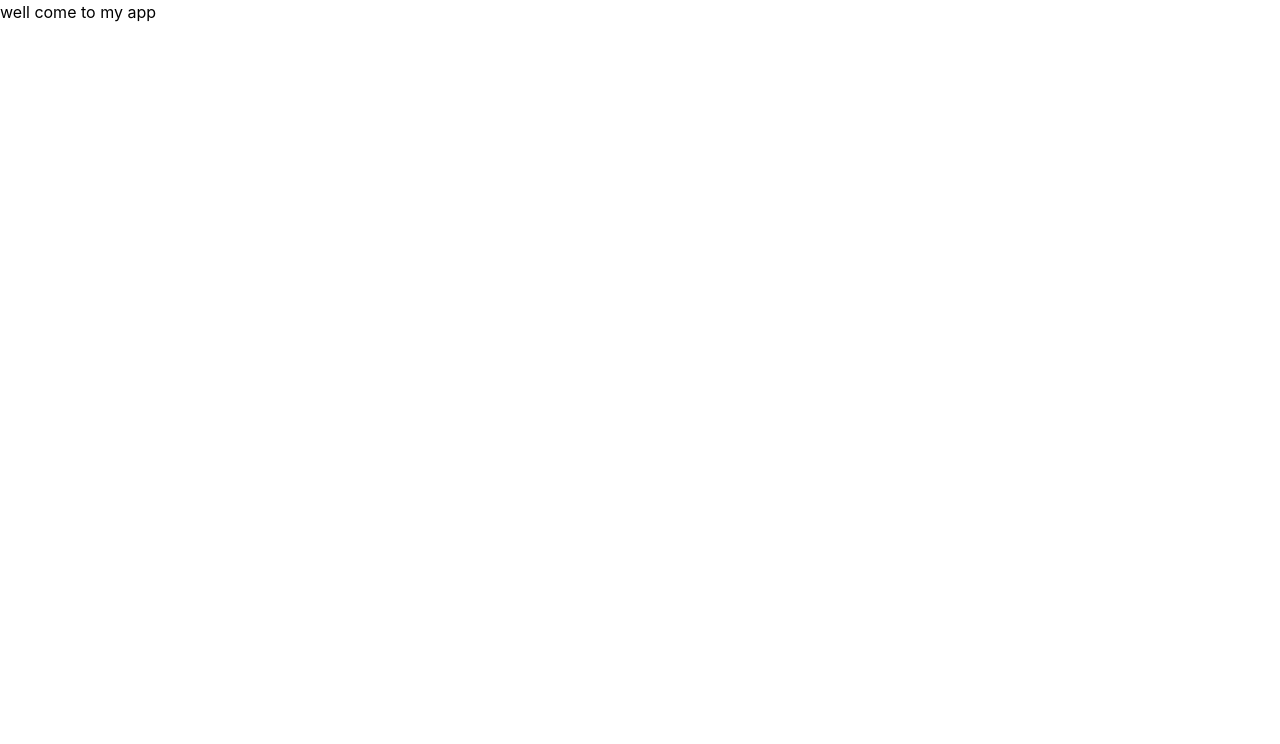
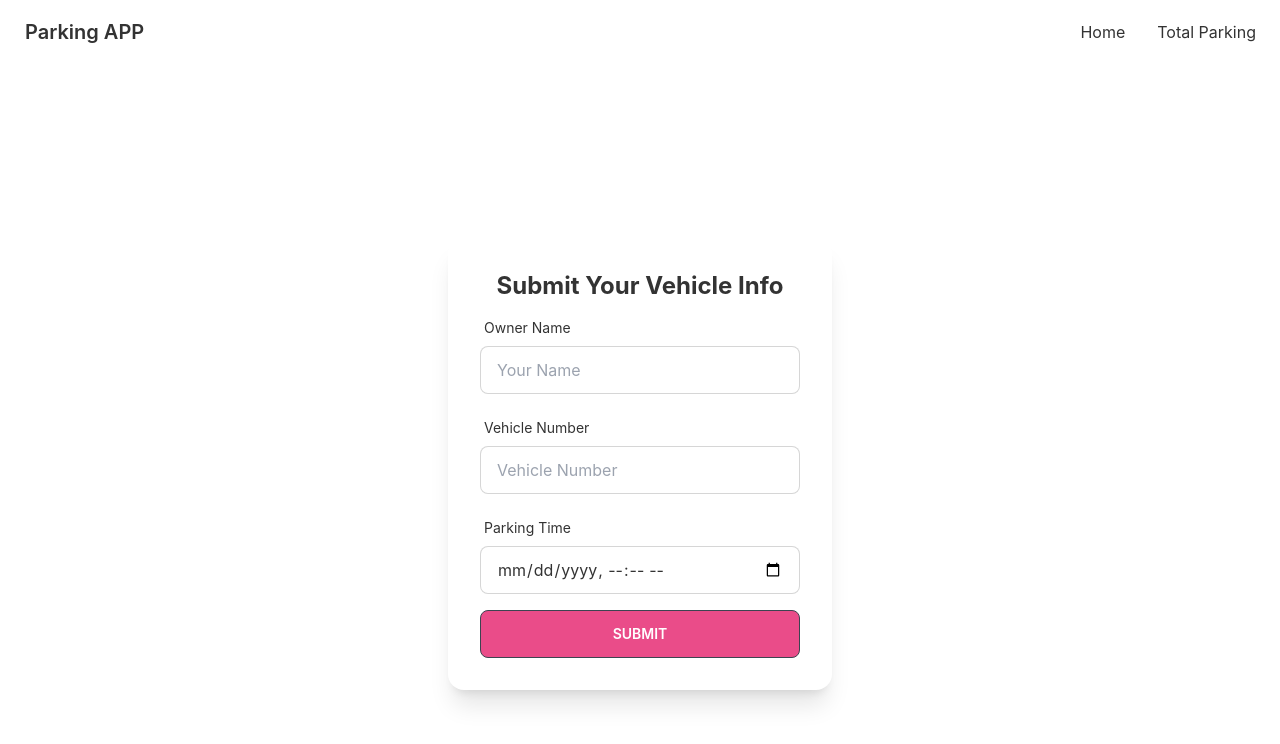
Before and after one commit to shahariyer-as/parking-app, a React (Create React App) app: page / in a window 1280 px wide. Shown: the top 744 px of the page. Built offline with nearby package versions, Linux system fonts and the light colour scheme; no server answers.

Commit message:
parking post and show data

```diff
--- a/package.json
+++ b/package.json
@@ -6,8 +6,10 @@
     "@testing-library/jest-dom": "^5.16.5",
     "@testing-library/react": "^13.4.0",
     "@testing-library/user-event": "^13.5.0",
+    "daisyui": "^2.33.0",
     "react": "^18.2.0",
     "react-dom": "^18.2.0",
+    "react-hook-form": "^7.38.0",
     "react-router-dom": "6.3",
     "react-scripts": "5.0.1",
     "web-vitals": "^2.1.4"
--- a/src/App.js
+++ b/src/App.js
@@ -1,10 +1,18 @@
 
+import { Route, Routes } from 'react-router-dom';
 import './App.css';
+import Home from './components/Home/Home';
+import TotalParking from './components/Home/TotalParking';
+import NavBar from './Shared/NavBar';
 
 function App() {
   return (
     <div >
-      <h1> well come to my app</h1>
+      <NavBar></NavBar>
+    <Routes>
+      <Route path='/' element={<Home></Home> }></Route>
+      <Route path='/totalParking' element={<TotalParking></TotalParking> }></Route>
+    </Routes>
 
     </div>
   );
--- /dev/null
+++ b/src/ParkingInput/ParkingInput.js
@@ -0,0 +1,117 @@
+import React, { useEffect, useState } from "react";
+import { useForm } from "react-hook-form";
+
+
+
+const ParkingInput = () => {
+const [inputInfo,setInputInfo]=useState('')
+  const {
+    register,reset,
+    formState: { errors },
+    handleSubmit,
+
+  } = useForm();
+
+  useEffect(()=>{
+    fetch("http://localhost:5000/parking",{
+      method:"POST",
+      headers: {
+        'Content-Type': 'application/json',
+      },
+      body: JSON.stringify(inputInfo)
+    })
+    .then((response) =>response.json().then(data=>{
+      if(data.acknowledged){
+window.alert('Data Entry Confirm')
+
+
+      }
+      else{
+        window.alert('some face error')
+
+      }
+     reset()
+
+    })
+    )
+
+  },[inputInfo])
+
+  const onSubmit = (data) => {
+    // console.log(data);
+    setInputInfo(data)
+
+  };
+
+  return (
+    <div className="flex h-screen justify-center items-center">
+      <div className="card w-96 bg-base-100 shadow-xl">
+        <div className="card-body">
+          <h2 className="text-center text-2xl font-bold">Submit Your Vehicle Info</h2>
+          <form onSubmit={handleSubmit(onSubmit)}>
+            <div className="form-control w-full max-w-xs">
+              <label className="label">
+                <span className="label-text">Owner Name</span>
+              </label>
+              <input
+                type="name"
+                placeholder="Your Name"
+                className="input input-bordered w-full max-w-xs"
+                {...register("name", { required: true })}
+              />
+              <label className="label ">  {errors.name && <span className="text-red-500">name is required</span>}</label>
+            </div>
+
+            <div className="form-control w-full max-w-xs">
+              <label className="label">
+                <span className="label-text">Vehicle Number</span>
+              </label>
+              <input
+                type="text"
+                placeholder="Vehicle Number"
+                className="input input-bordered w-full max-w-xs"
+                {...register("vehicle", {
+                  required: {
+                    value: true,
+                  },
+                  minLength: {
+                    value: 7,
+                    message: "Must be 6 characters or longer",
+                  },
+                })}
+              />
+              <label className="label">  {errors.Vehicle && <span>This field is required</span>}
+              {errors.vehicle?.type === "minLength" && (
+                  <span className="label-text-alt text-red-500">
+                    {errors.vehicle.message}
+                  </span>
+                )}
+              </label>
+            </div>
+
+            <div className="form-control w-full max-w-xs">
+              <label className="label">
+                <span className="label-text">Parking Time</span>
+              </label>
+              <input
+                type="datetime-local"
+                placeholder="Your Name"
+                className="input input-bordered w-full max-w-xs"
+                {...register("date", { required: true })}
+              />
+              <label className="label ">  {errors.date && <span className="text-red-500">date is required</span>}</label>
+            </div>
+
+            <input
+              className="btn w-full bg-primary max-w-xs text-white"
+              type="submit"
+              value="Submit"
+            />
+          </form>
+        </div>
+      </div>
+    </div>
+  );
+};
+
+export default ParkingInput;
--- /dev/null
+++ b/src/Shared/NavBar.js
@@ -0,0 +1,22 @@
+import React from 'react';
+import { Link } from 'react-router-dom';
+
+const NavBar = () => {
+    return (
+        <div>
+            <div className="navbar bg-primary-500 ">
+  <div className="flex-1">
+    <Link to='' className="btn btn-ghost normal-case text-xl">Parking APP</Link>
+  </div>
+  <div className="flex-none ">
+    <ul className="menu menu-horizontal">
+      <li><Link to=''>Home</Link></li>
+      <li><Link to='/totalParking'>Total Parking</Link></li>
+    </ul>
+  </div>
+</div>
+        </div>
+    );
+};
+
+export default NavBar;
--- /dev/null
+++ b/src/components/Home/Home.js
@@ -0,0 +1,12 @@
+import React from 'react';
+import ParkingInput from '../../ParkingInput/ParkingInput';
+
+const Home = () => {
+    return (
+        <div>
+            <ParkingInput></ParkingInput>
+        </div>
+    );
+};
+
+export default Home;
--- /dev/null
+++ b/src/components/Home/TotalParking.js
@@ -0,0 +1,40 @@
+import React, { useEffect, useState } from "react";
+
+const TotalParking = () => {
+  const [services, setServices] = useState([]);
+  useEffect(() => {
+    fetch("http://localhost:5000/service")
+      .then((res) => res.json())
+      .then((data) => setServices(data));
+  }, []);
+  return (
+    <div>
+      <h2>Total Parking</h2>
+      <div className="overflow-x-auto">
+        <table className="table w-full">
+          <thead>
+            <tr>
+              <th>NO.</th>
+              <th>Name</th>
+              <th>Vehicle No</th>
+              <th>Date</th>
+            </tr>
+          </thead>
+          <tbody>
+            {services?.map((s ,index) => (
+            <tr key={s._id}>
+            <th>{index + 1}</th>
+            <td>{s.name}</td>
+            <td>{s.vehicle}</td>
+            <td>{s.date}</td>
+
+            </tr>
+            ))}
+          </tbody>
+        </table>
+      </div>
+    </div>
+  );
+};
+
+export default TotalParking;
--- a/src/index.js
+++ b/src/index.js
@@ -1,13 +1,14 @@
 import React from 'react';
 import ReactDOM from 'react-dom/client';
+import { BrowserRouter } from 'react-router-dom';
+import App from './App';
 import './index.css';
-import App from './App';
 import reportWebVitals from './reportWebVitals';
 
 const root = ReactDOM.createRoot(document.getElementById('root'));
 root.render(
   <React.StrictMode>
-    <App />
+<BrowserRouter>    <App /></BrowserRouter>
   </React.StrictMode>
 );
 
--- a/tailwind.config.js
+++ b/tailwind.config.js
@@ -3,6 +3,22 @@ module.exports = {
   content: ["./src/**/*.{html,js}"],
   theme: {
     extend: {},
+
   },
-  plugins: [],
+  daisyui: {
+    themes: [
+      {
+        myThemes: {
+          primary: "#EA4C89",
+          secondary: "#f6d860",
+          accent: "#37cdbe",
+          neutral: "#3d4451",
+          "base-100": "#ffffff",
+        },
+      },
+      "dark",
+      "cupcake",
+    ],
+  },
+  plugins: [require("daisyui")],
 }
```
Also changed, not shown: 1 other file (tests, documents, lock files or other folders).
